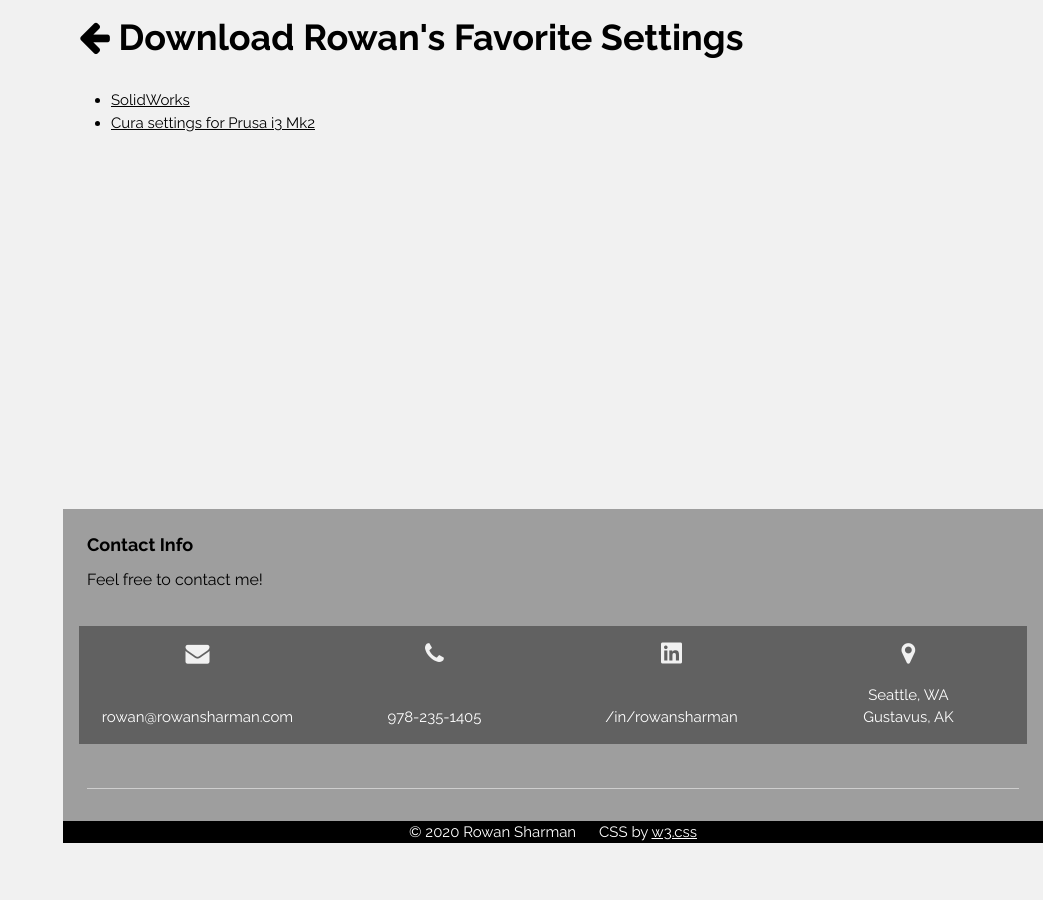
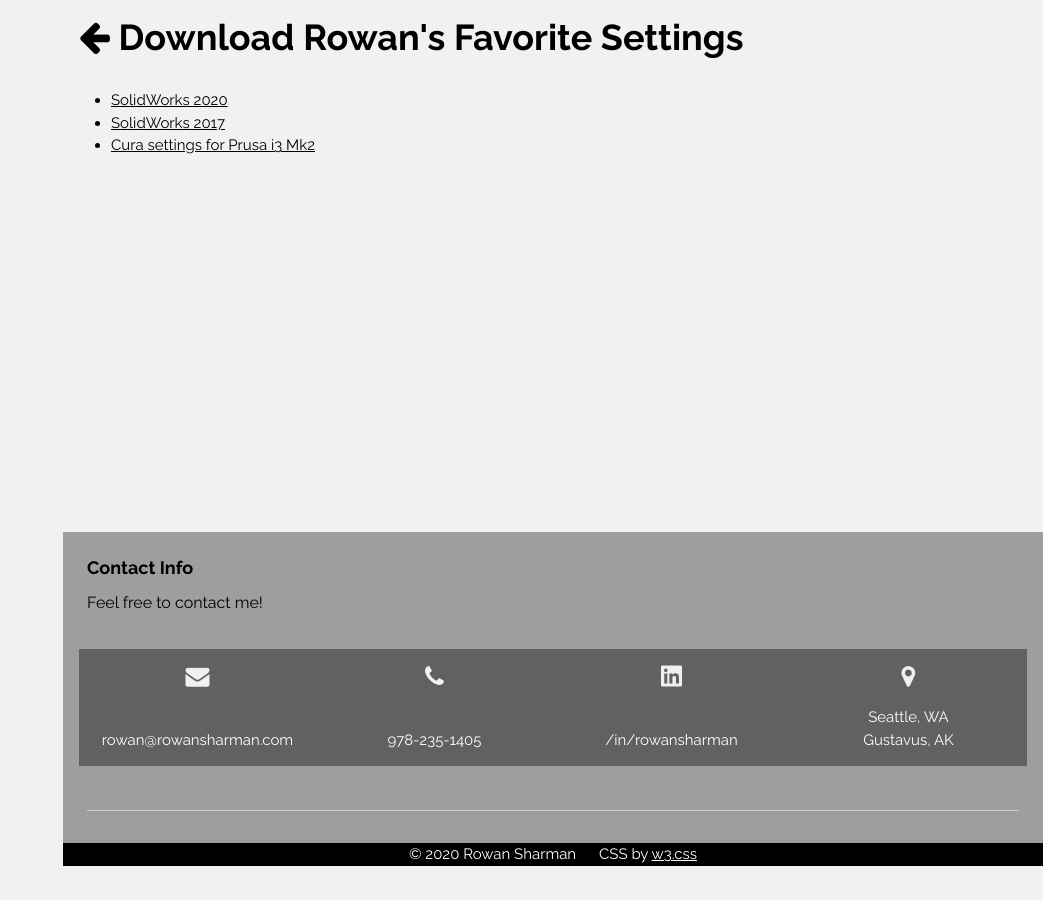
Before and after one commit to rowansharman/rowansharman.github.io, a Jekyll site: the page built from prefs/index.html, in a window 1280 px wide. Shown: the whole page, without its empty margins (237-1280 px from the left). Built offline with Jekyll 4.4.1, drawn with Linux system fonts in a browser that asks for light colours; nearby versions of some CDN libraries.

Commit message:
add sw 2020 prefs

```diff
--- a/prefs/index.html
+++ b/prefs/index.html
@@ -12,7 +12,8 @@
 
 <div class="w3-row-padding">
   <ul>
-    <li><a href="./swSettings.sldreg">SolidWorks</a><br></li>
+    <li><a href="./rowan_sw2020.sldreg">SolidWorks 2020</a><br></li>
+    <li><a href="./rowan_sw2017.sldreg">SolidWorks 2017</a><br></li>
     <li><a href="./prusaBasic.curaprofile">Cura settings for Prusa i3 Mk2</a></li>
   </ul>
   <br>
```
